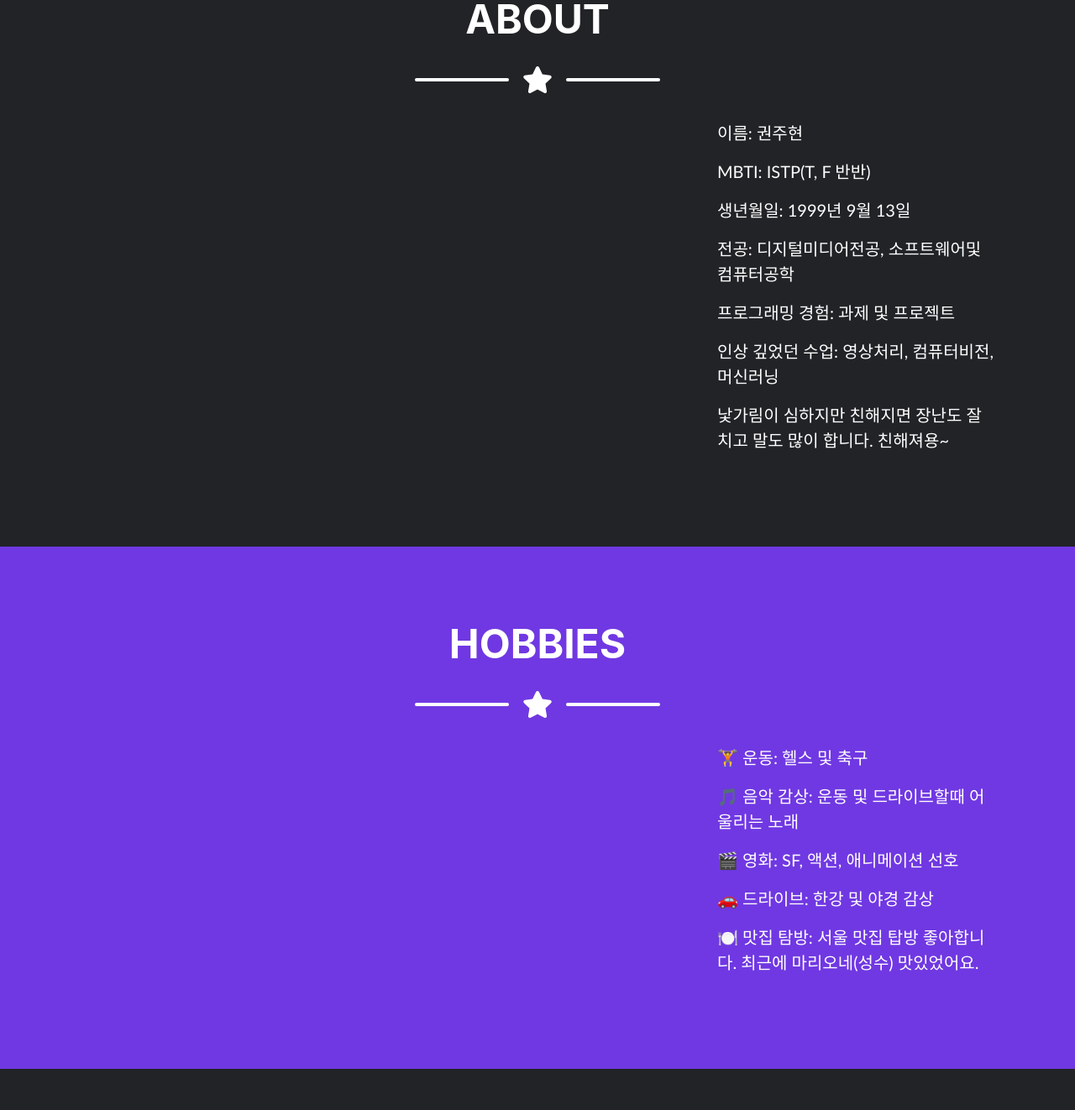
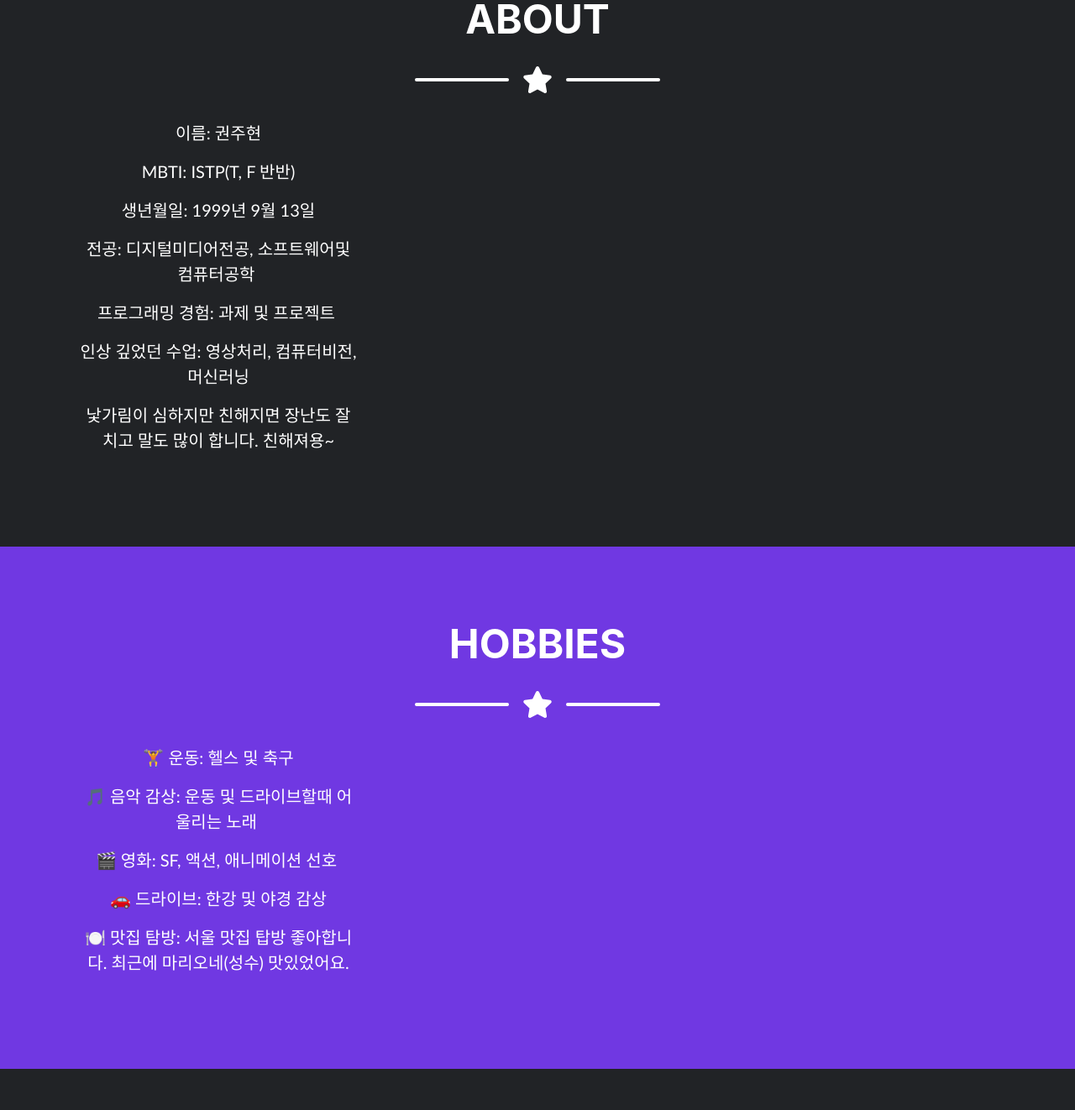
Before and after one commit to joohyun0913/joohyun0913.github.io, a plain HTML site: page index.html in a window 1280 px wide. Shown: the part 1698-3020 px from the top of the page at 84% size. Drawn offline with nearby package versions, Linux system fonts and the light colour scheme; a web font is replaced by a local one.

Commit message:
Update index.html

```diff
--- a/index.html
+++ b/index.html
@@ -286,7 +286,7 @@
                 </div>
                 <!-- About Section Content-->
                 <div class="row">
-                    <div class="col-lg-4 ml-auto">
+                    <div class="col-lg-4 text-center">
                         <p class="pre-wrap lead">이름: 권주현</p>
                         <p class="pre-wrap lead">MBTI: ISTP(T, F 반반)</p>
                         <p class="pre-wrap lead">생년월일: 1999년 9월 13일</p>
@@ -312,7 +312,7 @@
                 </div>
                 <!-- Hobbies Section Content-->
                 <div class="row">
-                    <div class="col-lg-4 ml-auto">
+                    <div class="col-lg-4 text-center">
                         <p class="pre-wrap lead">🏋️ 운동: 헬스 및 축구</p>
                         <p class="pre-wrap lead">🎵 음악 감상: 운동 및 드라이브할때 어울리는 노래 </p>
                         <p class="pre-wrap lead">🎬 영화: SF, 액션, 애니메이션 선호 </p>
@@ -336,7 +336,7 @@
                 </div>
                 <!-- Hobbies Section Content-->
                 <div class="row">
-                    <div class="col-lg-4 ml-auto">
+                    <div class="col-lg-4 text-center">
                         <p class="pre-wrap lead">아이디어를 현실로 구현할 수 있다는 점에서 매력을 느꼈고 이러한 사고에서 비롯된 결과물은 문제를 해결하고 더 편리한 세상을 만드는 데 기여할 수 있다는 점에서 개발자가 되고 싶다는 열망이 생겼습니다.</p>
                         <p class="pre-wrap lead">새로운 기술에도 빠르게 적응하고 트렌드에 뒤처지지 않는 개발자로 성장하고 싶습니다.</p>
                     </div>
```
